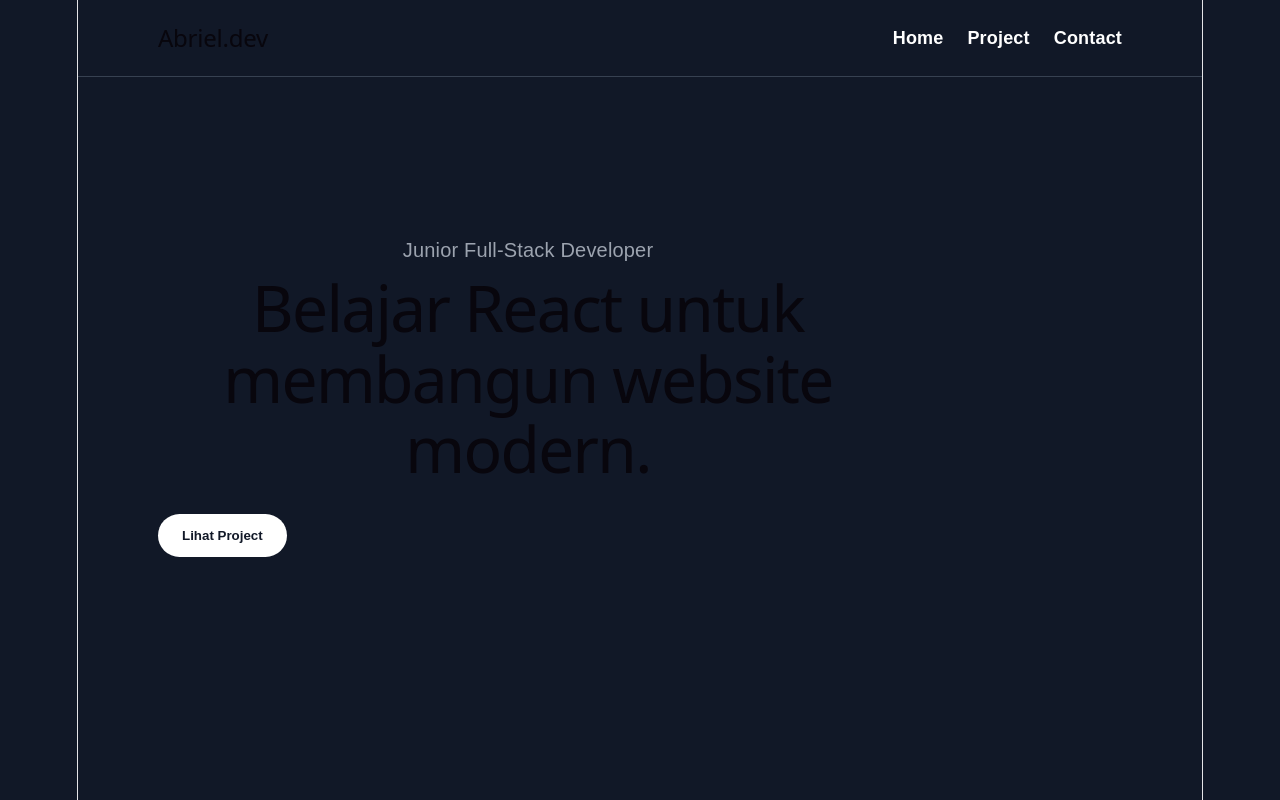
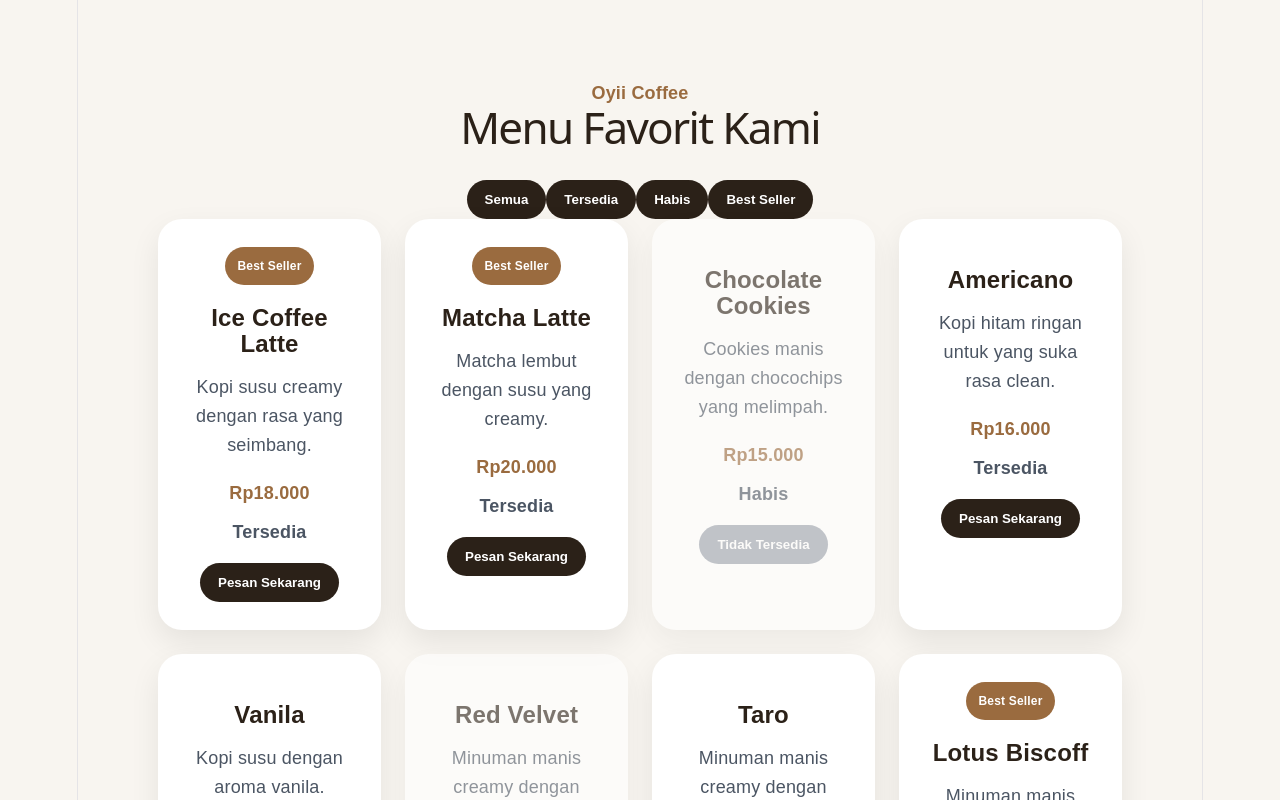
Before and after one commit to oyiibielstudio/fullstack-learning, a React (Vite) app in the folder latihan/pertemuan-9-react/: page / in a window 1280 px wide. Shown: the top 800 px of the page. Built offline with nearby package versions, Linux system fonts and the light colour scheme.

Commit message:
Belajar filter data menu di React

```diff
--- a/latihan/pertemuan-9-react/src/App.css
+++ b/latihan/pertemuan-9-react/src/App.css
@@ -5,83 +5,146 @@
 body {
   margin: 0;
   font-family: Arial, sans-serif;
-  background-color: #111827;
-  color: white;
+  background-color: #f8f5f0;
+  color: #2b2118;
 }
 
-.navbar {
-  display: flex;
-  justify-content: space-between;
-  align-items: center;
-  padding: 24px 80px;
-  border-bottom: 1px solid #374151;
+.container {
+  min-height: 100vh;
+  padding: 80px;
 }
 
-.navbar h2 {
-  margin: 0;
+.header {
+  text-align: center;
+  margin-bottom: 40px;
 }
 
-.nav-links {
-  display: flex;
+.header p {
+  color: #9a6b3f;
+  font-weight: bold;
+  margin-bottom: 8px;
+}
+
+.header h1 {
+  font-size: 44px;
+  margin: 0;
+  color: #2b2118;
+}
+
+.menu-grid {
+  display: grid;
+  grid-template-columns: repeat(4, 1fr);
   gap: 24px;
 }
 
-.nav-links a {
+.menu-card {
+  position: relative;
+  background-color: white;
+  padding: 28px;
+  border-radius: 24px;
+  box-shadow: 0 12px 30px rgba(0, 0, 0, 0.08);
+  text-align: center;
+}
+
+.menu-card h3 {
+  font-size: 24px;
+  margin-top: 20px;
+  margin-bottom: 16px;
+}
+
+.menu-card p {
+  color: #4b5563;
+  line-height: 1.6;
+}
+
+.menu-card h4 {
+  color: #9a6b3f;
+  font-size: 18px;
+  margin: 20px 0 12px;
+}
+
+.badge {
+  display: inline-block;
+  background-color: #9a6b3f;
   color: white;
-  text-decoration: none;
+  padding: 6px 12px;
+  border-radius: 999px;
+  font-size: 12px;
   font-weight: bold;
 }
 
-.hero {
-  min-height: 80vh;
-  display: flex;
-  flex-direction: column;
-  justify-content: center;
-  padding: 80px;
-  max-width: 900px;
+.status {
+  font-weight: bold;
+  margin-bottom: 16px;
 }
 
-.hero p {
-  color: #9ca3af;
-  font-size: 20px;
-  margin-bottom: 10px;
+.tersedia {
+  color: green;
 }
 
-.hero h1 {
-  font-size: 64px;
-  line-height: 1.1;
-  margin: 0 0 30px;
+.habis {
+  color: red;
+}
+
+.habis-card {
+  opacity: 0.6;
 }
 
 button {
-  width: fit-content;
-  background-color: white;
-  color: #111827;
+  background-color: #2b2118;
+  color: white;
   border: none;
-  padding: 14px 24px;
+  padding: 12px 18px;
   border-radius: 999px;
+  cursor: pointer;
   font-weight: bold;
-  cursor: pointer;
 }
 
-button:hover {
-  background-color: #e5e7eb;
+button:disabled {
+  background-color: #9ca3af;
+  cursor: not-allowed;
+}
+
+@media (max-width: 1024px) {
+  .menu-grid {
+    grid-template-columns: repeat(2, 1fr);
+  }
 }
 
 @media (max-width: 768px) {
-  .navbar {
-    padding: 20px;
-    flex-direction: column;
-    gap: 16px;
+  .container {
+    padding: 40px 20px;
   }
 
-  .hero {
-    padding: 40px 20px;
-    text-align: center;
-    align-items: center;
+  .header h1 {
+    font-size: 32px;
   }
 
-  .hero h1 {
-    font-size: 40px;
+  .menu-grid {
+    grid-template-columns: 1fr;
+  }
+
+.filter-buttons {
+  display: flex;
+  justify-content: center;
+  gap: 12px;
+  margin-bottom: 40px;
+  flex-wrap: wrap;
+}
+
+.filter-buttons button {
+  background-color: white;
+  color: #2b2118;
+  border: 1px solid #d1d5db;
+}
+
+.filter-buttons button.active {
+  background-color: #9a6b3f;
+  color: white;
+  border-color: #9a6b3f;
+}
+
+  button {
+    width: 100%;
   }
 }
--- a/latihan/pertemuan-9-react/src/App.jsx
+++ b/latihan/pertemuan-9-react/src/App.jsx
@@ -1,35 +1,178 @@
+import { useState } from "react";
 import "./App.css";
 
-function Navbar() {
+const menus = [
+  {
+    id: 1,
+    nama: "Ice Coffee Latte",
+    harga: "Rp18.000",
+    deskripsi: "Kopi susu creamy dengan rasa yang seimbang.",
+    tersedia: true,
+    bestSeller: true,
+  },
+  {
+    id: 2,
+    nama: "Matcha Latte",
+    harga: "Rp20.000",
+    deskripsi: "Matcha lembut dengan susu yang creamy.",
+    tersedia: true,
+    bestSeller: true,
+  },
+  {
+    id: 3,
+    nama: "Chocolate Cookies",
+    harga: "Rp15.000",
+    deskripsi: "Cookies manis dengan chocochips yang melimpah.",
+    tersedia: false,
+    bestSeller: false,
+  },
+  {
+    id: 4,
+    nama: "Americano",
+    harga: "Rp16.000",
+    deskripsi: "Kopi hitam ringan untuk yang suka rasa clean.",
+    tersedia: true,
+    bestSeller: false,
+  },
+  {
+    id: 5,
+    nama: "Vanila",
+    harga: "Rp17.000",
+    deskripsi: "Kopi susu dengan aroma vanila.",
+    tersedia: true,
+    bestSeller: false,
+  },
+  {
+    id: 6,
+    nama: "Red Velvet",
+    harga: "Rp19.000",
+    deskripsi: "Minuman manis creamy dengan rasa red velvet.",
+    tersedia: false,
+    bestSeller: false,
+  },
+  {
+    id: 7,
+    nama: "Taro",
+    harga: "Rp21.000",
+    deskripsi: "Minuman manis creamy dengan rasa taro.",
+    tersedia: true,
+    bestSeller: false,
+  },
+  {
+    id: 8,
+    nama: "Lotus Biscoff",
+    harga: "Rp23.000",
+    deskripsi: "Minuman manis creamy dengan rasa lotus.",
+    tersedia: true,
+    bestSeller: true,
+  },
+  {
+    id: 9,
+    nama: "Caramel Macchiato",
+    harga: "Rp24.000",
+    deskripsi: "Kopi susu dengan caramel yang manis dan creamy.",
+    tersedia: true,
+    bestSeller: true,
+  },
+  {
+    id: 10,
+    nama: "Strawberry Milk",
+    harga: "Rp18.000",
+    deskripsi: "Susu strawberry manis dan segar.",
+    tersedia: false,
+    bestSeller: false,
+  },
+];
+
+function MenuCard({ nama, harga, deskripsi, tersedia, bestSeller }) {
   return (
-    <nav className="navbar">
-      <h2>Abriel.dev</h2>
+    <div className={`menu-card ${!tersedia ? "habis-card" : ""}`}>
+      {bestSeller && <span className="badge">Best Seller</span>}
 
-      <div className="nav-links">
-        <a href="#">Home</a>
-        <a href="#">Project</a>
-        <a href="#">Contact</a>
-      </div>
-    </nav>
-  );
-}
+      <h3>{nama}</h3>
+      <p>{deskripsi}</p>
+      <h4>{harga}</h4>
 
-function Hero() {
-  return (
-    <section className="hero">
-      <p>Junior Full-Stack Developer</p>
-      <h1>Belajar React untuk membangun website modern.</h1>
-      <button>Lihat Project</button>
-    </section>
+      <p className={tersedia ? "status tersedia" : "status habis"}>
+        {tersedia ? "Tersedia" : "Habis"}
+      </p>
+
+      <button disabled={!tersedia}>
+        {tersedia ? "Pesan Sekarang" : "Tidak Tersedia"}
+      </button>
+    </div>
   );
 }
 
 function App() {
+  const [filter, setFilter] = useState("semua");
+
+  const filteredMenus = menus.filter((menu) => {
+    if (filter === "tersedia") {
+      return menu.tersedia === true;
+    }
+
+    if (filter === "habis") {
+      return menu.tersedia === false;
+    }
+
+    if (filter === "bestSeller") {
+      return menu.bestSeller === true;
+    }
+
+    return true;
+  });
+
   return (
-    <div>
-      <Navbar />
-      <Hero />
-    </div>
+    <main className="container">
+      <div className="header">
+        <p>Oyii Coffee</p>
+        <h1>Menu Favorit Kami</h1>
+      </div>
+
+      <div className="filter-buttons">
+        <button
+          className={filter === "semua" ? "active" : ""}
+          onClick={() => setFilter("semua")}
+        >
+          Semua
+        </button>
+
+        <button
+          className={filter === "tersedia" ? "active" : ""}
+          onClick={() => setFilter("tersedia")}
+        >
+          Tersedia
+        </button>
+
+        <button
+          className={filter === "habis" ? "active" : ""}
+          onClick={() => setFilter("habis")}
+        >
+          Habis
+        </button>
+
+        <button
+          className={filter === "bestSeller" ? "active" : ""}
+          onClick={() => setFilter("bestSeller")}
+        >
+          Best Seller
+        </button>
+      </div>
+
+      <div className="menu-grid">
+        {filteredMenus.map((menu) => (
+          <MenuCard
+            key={menu.id}
+            nama={menu.nama}
+            harga={menu.harga}
+            deskripsi={menu.deskripsi}
+            tersedia={menu.tersedia}
+            bestSeller={menu.bestSeller}
+          />
+        ))}
+      </div>
+    </main>
   );
 }
 
```
Also changed, not shown: 1 other file (tests, documents, lock files or other folders).
